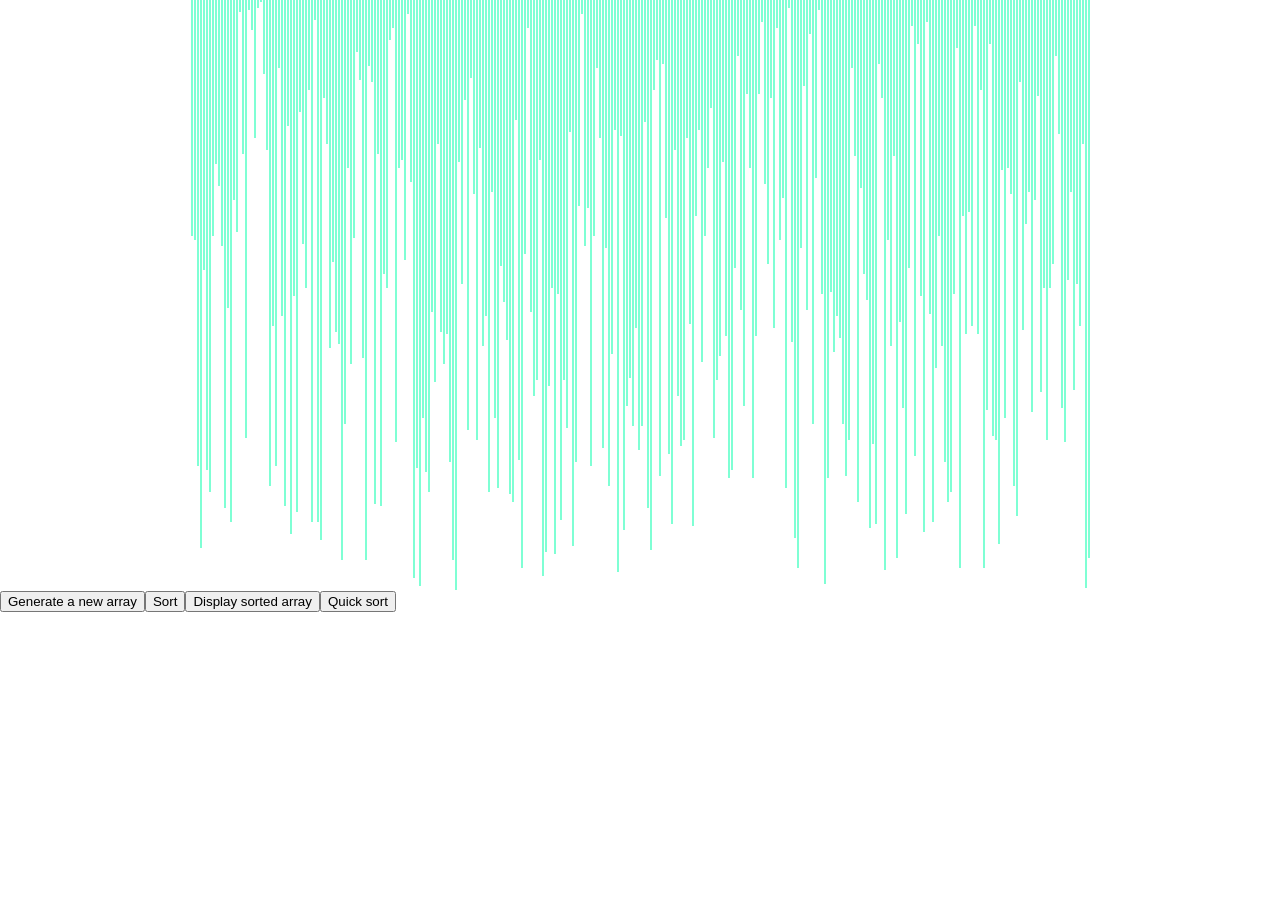
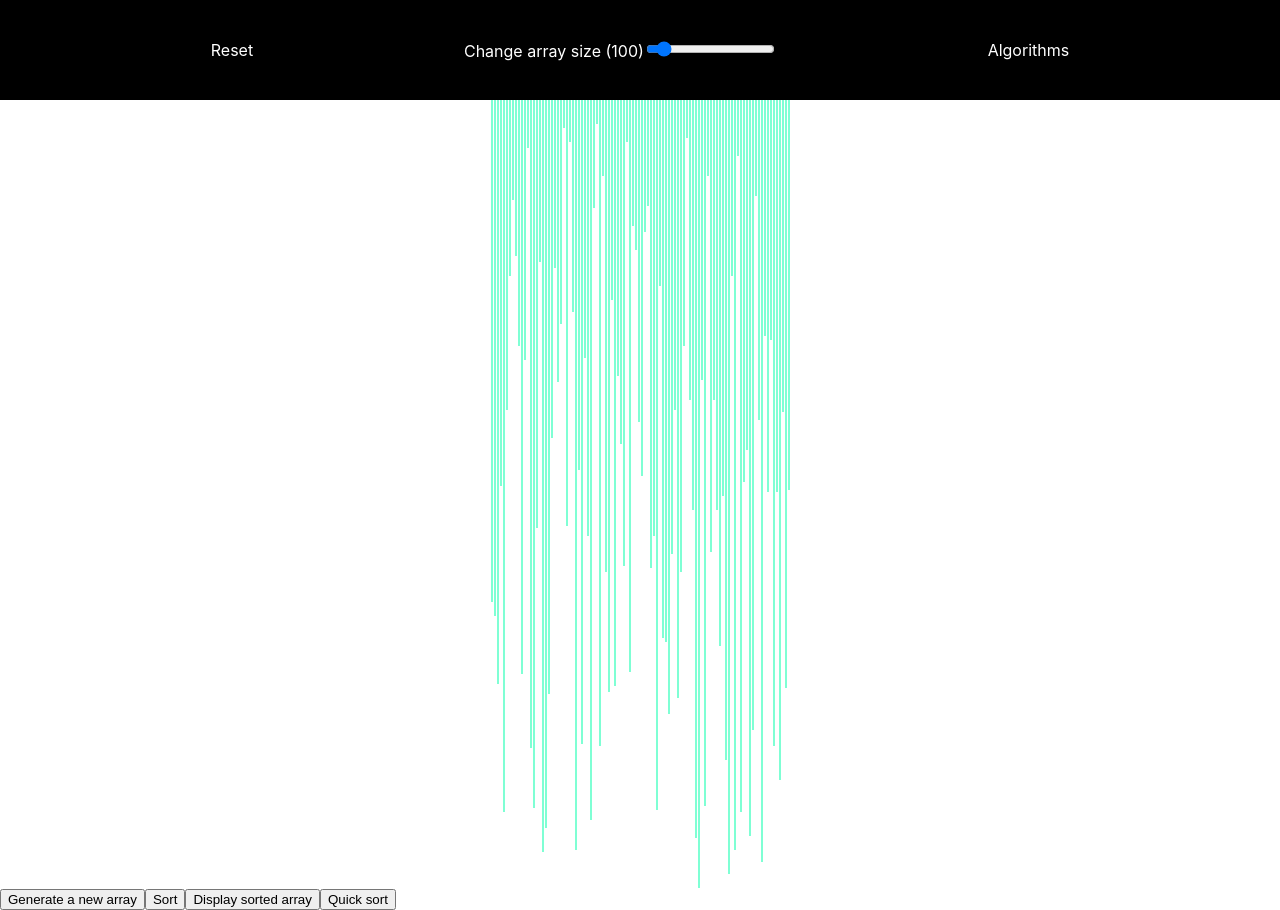
Before and after one commit to SebastienStordeur/sorting-visualizer, a React (Create React App) app: page / in a window 1280 px wide. Before the commit the page ends 800 px from the top, so only its background shows below. Built offline with nearby package versions, Linux system fonts and the light colour scheme.

Commit message:
Parameters for array of values

```diff
--- a/src/App.css
+++ b/src/App.css
@@ -1,3 +1,13 @@
+.settings {
+  display: flex;
+  justify-content: space-evenly;
+  align-items: center;
+  height: 100px;
+  width: 100%;
+  background-color: black;
+  color: white;
+}
+
 .visualizer {
   display: flex;
   justify-content: center;
--- a/src/App.tsx
+++ b/src/App.tsx
@@ -1,14 +1,19 @@
-import React from "react";
-import logo from "./logo.svg";
+import React, { useState } from "react";
 import "./App.css";
 import SortingVisualizer from "./components/SortingVisualizer";
+import Settings from "./components/Settings";
 
-function App() {
+const App: React.FC = () => {
+  let [array, setArray] = useState<number[]>(
+    Array.from({ length: 300 }, () => Math.floor(Math.random() * (300 - 5 + 1)))
+  );
+
   return (
     <div className="App">
-      <SortingVisualizer />
+      <Settings setArray={setArray} />
+      <SortingVisualizer array={array} setArray={setArray} />
     </div>
   );
-}
+};
 
 export default App;
--- /dev/null
+++ b/src/components/Settings.tsx
@@ -0,0 +1,32 @@
+import React, { SetStateAction, useEffect, useState } from "react";
+import { Dispatch } from "react";
+import { resetArray } from "../utils/Array/Array";
+
+interface SettingsInterface {
+  setArray: Dispatch<SetStateAction<number[]>>;
+}
+
+const Settings: React.FC<SettingsInterface> = ({ setArray }) => {
+  const [arraySize, setArraySize] = useState<number>(100);
+
+  const handleChange = (event: any) => {
+    setArraySize(event.target.value);
+  };
+
+  useEffect(() => {
+    resetArray(arraySize, setArray);
+  }, [arraySize]);
+
+  return (
+    <div className="settings">
+      <span onClick={() => resetArray(arraySize, setArray)}>Reset</span>
+      <div>
+        Change array size ({arraySize})
+        <input type="range" min="4" max="500" onChange={handleChange} />
+      </div>
+      <div>Algorithms</div>
+    </div>
+  );
+};
+
+export default Settings;
--- a/src/components/SortingVisualizer.tsx
+++ b/src/components/SortingVisualizer.tsx
@@ -1,16 +1,17 @@
-import React, { useEffect, useState } from "react";
+import React, { Dispatch, SetStateAction, useEffect, useState } from "react";
 import { quickSort } from "../utils/Algorithms/QuickSort";
-import { randomNumberFromInterval, resetArray } from "../utils/Array/Array";
+import { resetArray } from "../utils/Array/Array";
 import { mergeSort } from "../utils/Sorting/MergeSort";
 import Bar from "./Bar";
 
-const SortingVisualizer: React.FC = () => {
-  let [array, setArray] = useState<number[]>(
-    Array.from({ length: 300 }, () => Math.floor(Math.random() * (300 - 5 + 1)))
-  );
+interface VisualizerInterface {
+  array: number[];
+  setArray: Dispatch<SetStateAction<number[]>>;
+}
 
+const SortingVisualizer: React.FC<VisualizerInterface> = ({ array, setArray }) => {
   const quickSortedArray = quickSort(array);
-  console.log(quickSortedArray);
+  /* console.log(quickSortedArray); */
   //const sortedArray = array.slice().sort((a, b) => a - b);
 
   const setSortedArray = async () => {
--- a/src/utils/Array/Array.ts
+++ b/src/utils/Array/Array.ts
@@ -1,9 +1,9 @@
 import { Dispatch, SetStateAction } from "react";
 
-export const resetArray = async (entries: number, setArray: any /* Dispatch<SetStateAction<number[]>> */) => {
+export const resetArray = async (entries: number, setArray: Dispatch<SetStateAction<number[]>>) => {
   const array = [];
   for (let i = 0; i < entries; i++) {
-    array.push(randomNumberFromInterval(5, 300));
+    array.push(randomNumberFromInterval(5, 400));
   }
   setArray(array);
 };
```
